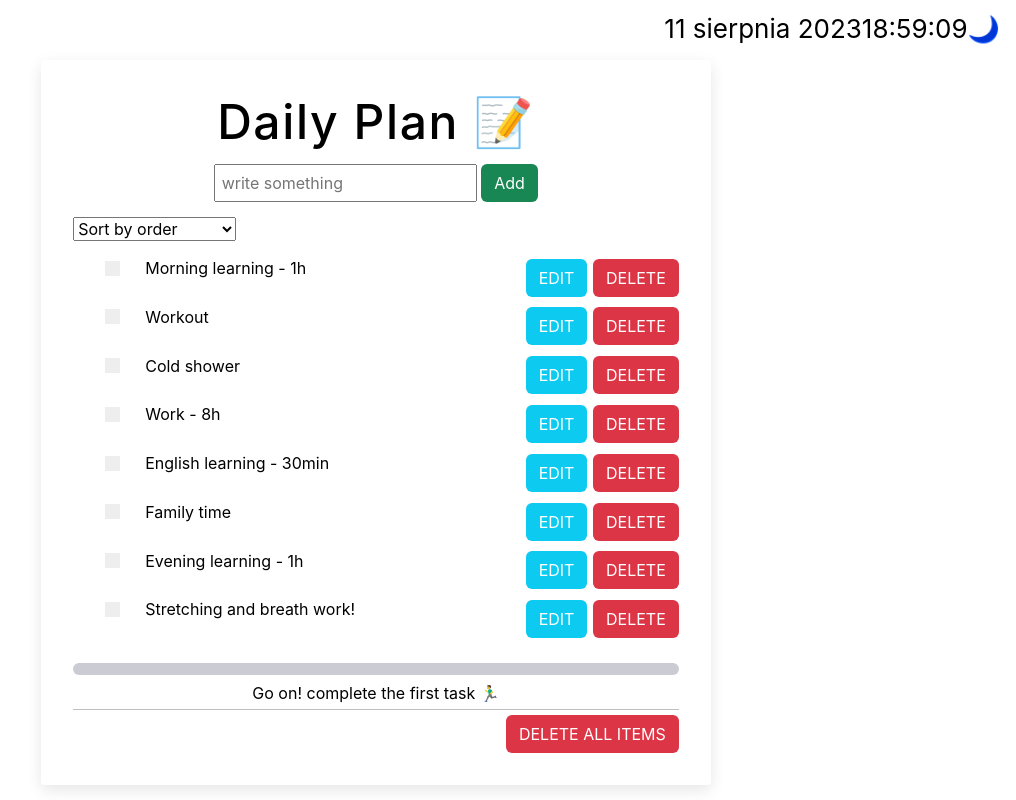
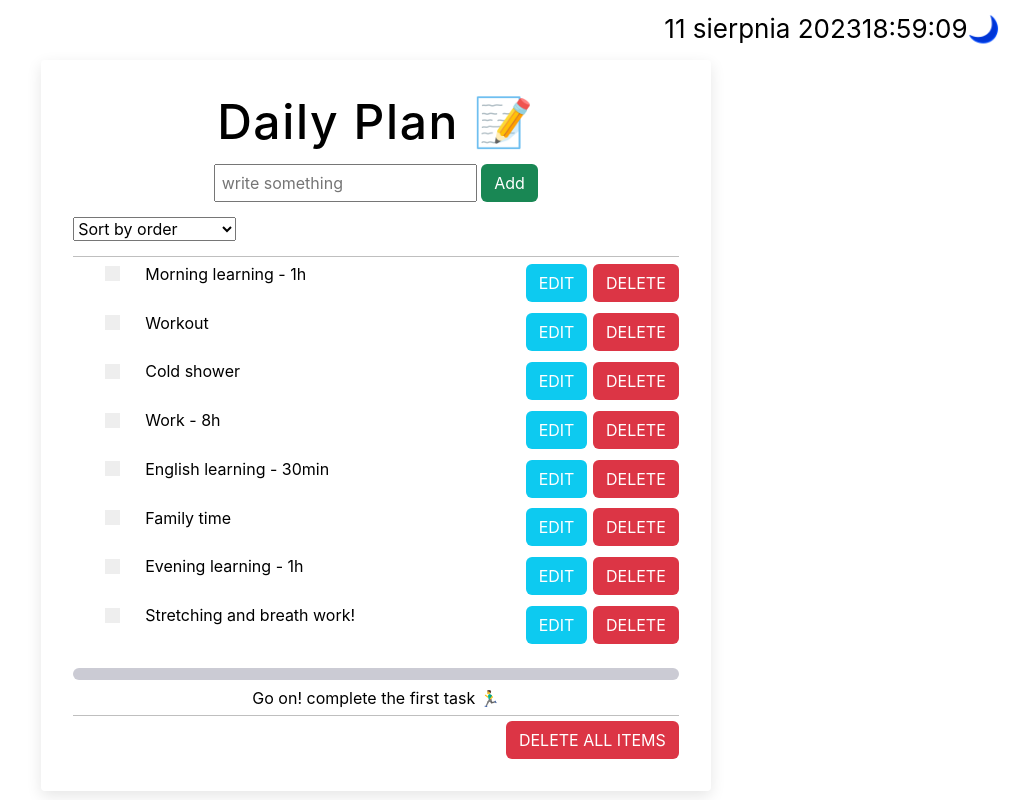
Before and after one commit to Bartek-Wieckowski/react-daily-planner, a React (Create React App) app: page / in a window 1280 px wide. Shown: the whole page, without its empty margins (264-1280 px from the left). Built offline with nearby package versions, Linux system fonts and the light colour scheme.

Commit message:
counted myDailyTodoList and use && to display filtered options

```diff
--- a/src/components/ListItems/ListItems.jsx
+++ b/src/components/ListItems/ListItems.jsx
@@ -26,6 +26,8 @@ export default function ListItems() {
 
   return (
     <>
+      {myDailyTodoList.length > 0 && (
+        <>
           <div className="filtered-actions">
             <select value={sortingOptions} onChange={handleSortChange}>
               <option value="order">Sort by order</option>
@@ -33,6 +35,9 @@ export default function ListItems() {
               <option value="alphabetically">Sort alphabetically</option>
             </select>
           </div>
+          <hr />
+        </>
+      )}
       <ul className="list-items">
         {sortedList.map((item) => (
           <Item todo={item} key={item.id} />
```
Lines whose indentation alone changed are shown as unchanged.
